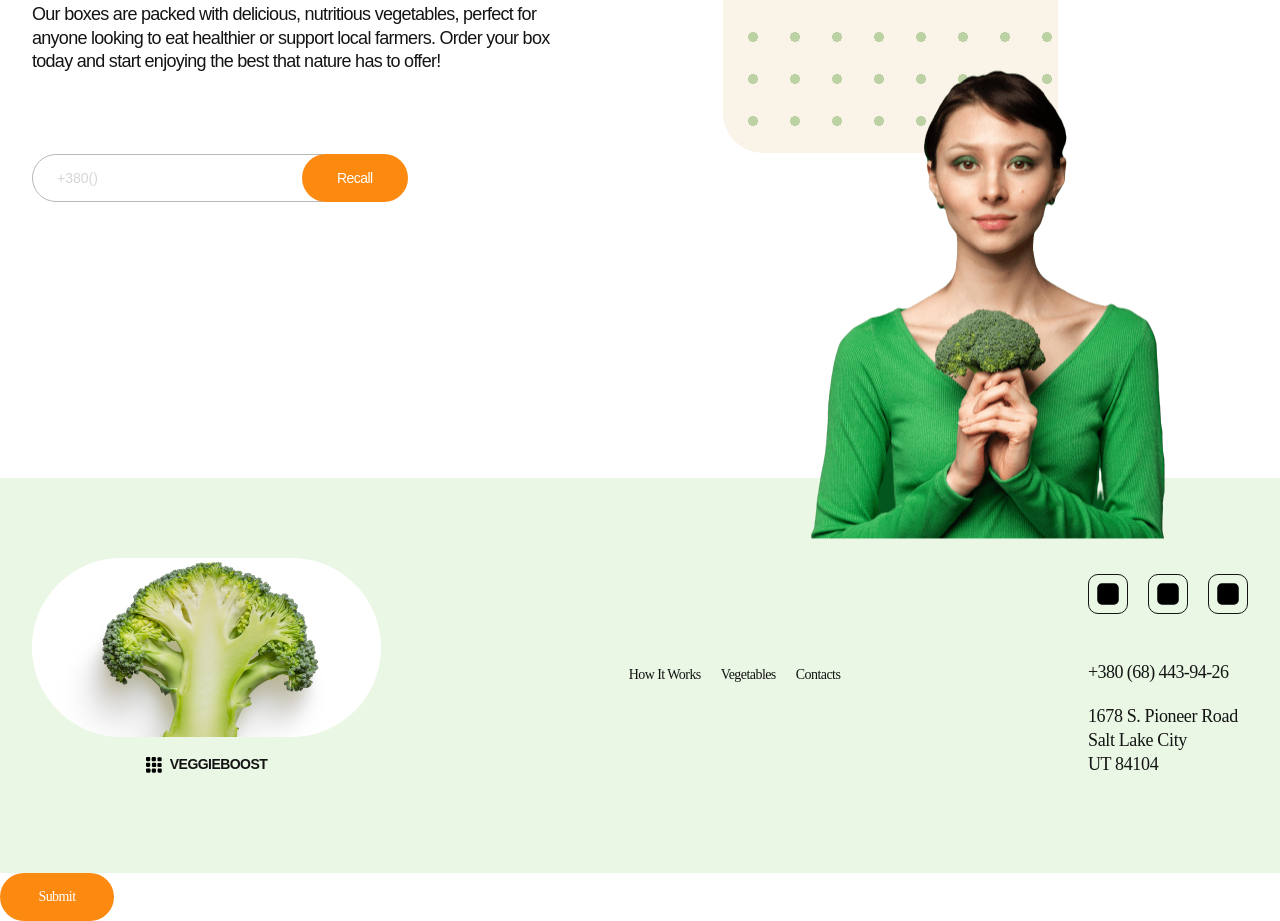
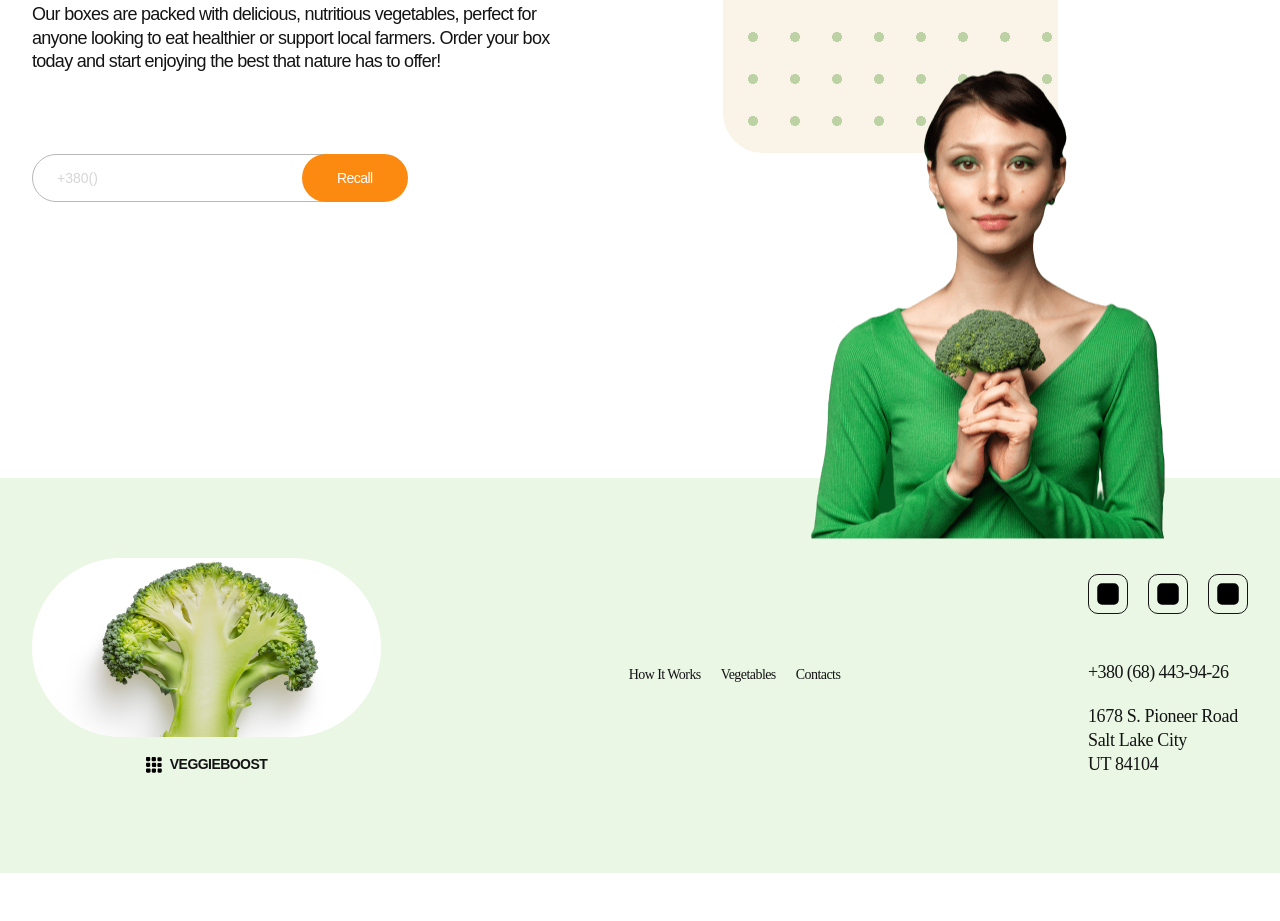
Before and after one commit to IamE1off/project-wonderful-nine, a website built with Vite: page src/index.html in a window 1280 px wide. Shown: the part 3035-3956 px from the top of the page. After the commit the page ends 3908 px from the top, so only its background shows below. Built offline with nearby package versions, Linux system fonts and the light colour scheme; files whose address does not match are found by name.

Commit message:
Update order.html

```diff
--- a/src/partials/order.html
+++ b/src/partials/order.html
@@ -107,5 +107,3 @@
 
 </div>
 </div>
-
-  <button type="submit" class="order-submit-btn" data-modal-open>Submit</button>
```
